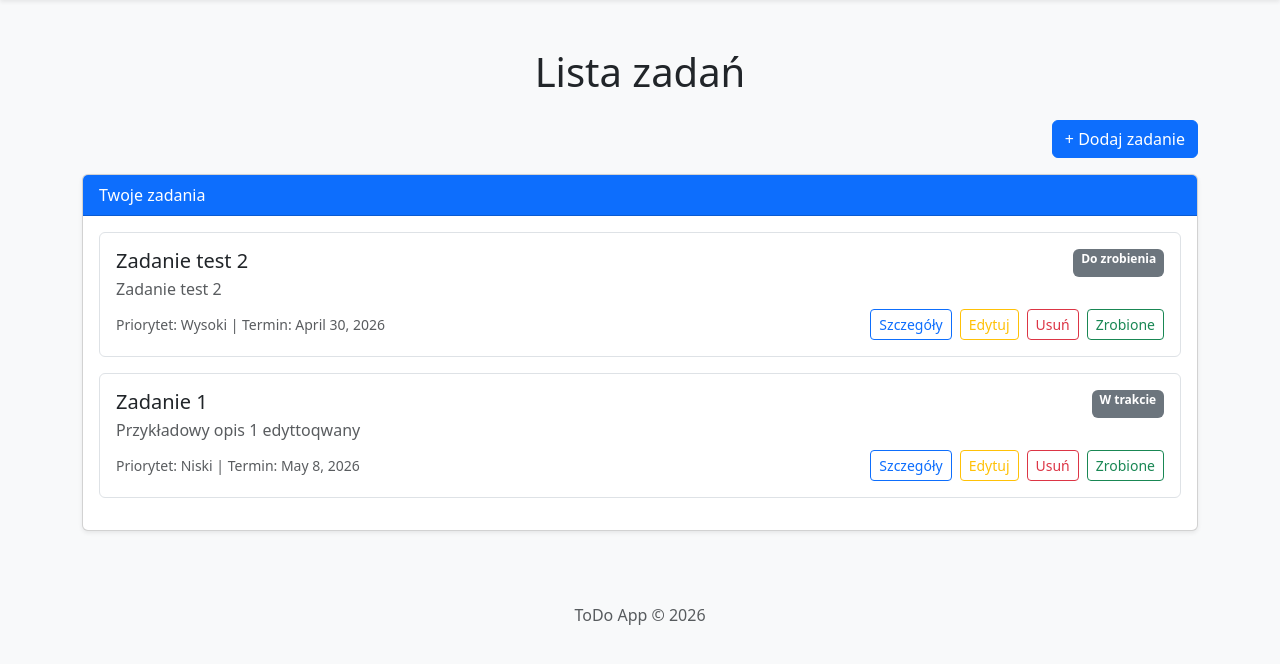
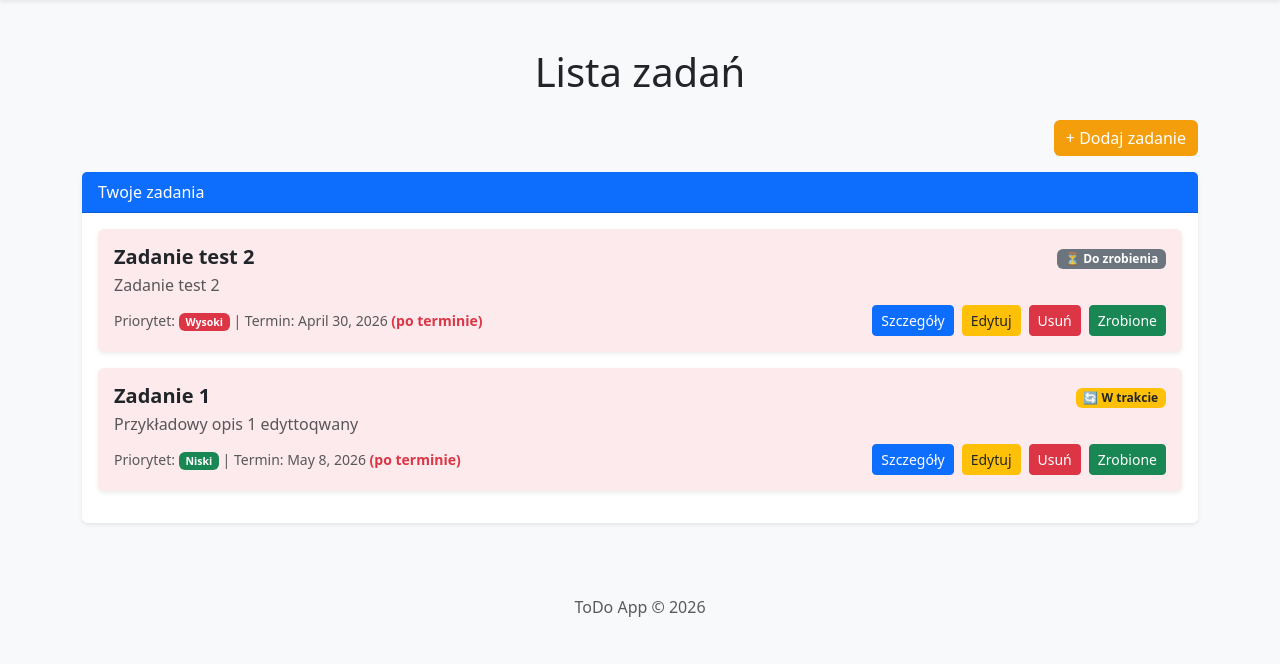
Before and after one commit to MartaStarekPiasny/TODO, a Django app: page / in a window 1280 px wide. Shown: the part 56-720 px from the top of the page. Run offline with Django 5.2, Linux system fonts and the light colour scheme; a user stored in the database is signed in; data comes from the database, SQL or seed files in the repository; both versions use the stored data as it was after the commit.

Commit message:
Sprint 4

```diff
--- a/tasks/templates/tasks/base.html
+++ b/tasks/templates/tasks/base.html
@@ -9,7 +9,7 @@
     <link href="https://cdn.jsdelivr.net/npm/bootstrap@5.3.3/dist/css/bootstrap.min.css" rel="stylesheet">
     <style>
         :root {
-        --main-color: #f59e0b;      /* pomarańcz/złoto */
+            --main-color: #f59e0b; /* pomarańcz/złoto */
             --main-dark: #d97706;
             --bg-light: #fffaf3;
         }
@@ -32,12 +32,21 @@
         .card-custom {
             border-radius: 12px;
             border: none;
-        box-shadow: 0 4px 12px rgba(0,0,0,0.08);
+            box-shadow: 0 4px 12px rgba(0, 0, 0, 0.08);
         }
 
         .title-accent {
             color: var(--main-color);
             font-weight: 600;
+        }
+
+        .card-task {
+            transition: 0.2s;
+        }
+
+        .card-task:hover {
+            transform: scale(1.01);
+            box-shadow: 0 6px 16px rgba(0, 0, 0, 0.1);
         }
     </style>
 </head>
--- a/tasks/templates/tasks/index.html
+++ b/tasks/templates/tasks/index.html
@@ -5,12 +5,12 @@
 <h1 class="text-center mb-4">Lista zadań</h1>
 
 <div class="d-flex justify-content-end mb-3">
-    <a href="{% url 'task_create' %}" class="btn btn-primary">
+    <a href="{% url 'task_create' %}" class="btn btn-main">
         + Dodaj zadanie
     </a>
 </div>
 
-<div class="card shadow-sm">
+<div class="card shadow-sm border-0">
     <div class="card-header bg-primary text-white">
         Twoje zadania
     </div>
@@ -18,50 +18,99 @@
     <div class="card-body">
 
         {% for task in tasks %}
-        <div class="mb-3 p-3 border rounded bg-white">
+        <div class="mb-3 p-3 rounded shadow-sm card-task
+        {% if task.due_date and task.due_date < today %}
+            bg-danger bg-opacity-10
+        {% else %}
+            bg-white
+        {% endif %}
+        ">
 
-            <div class="d-flex justify-content-between">
-                <h5 class="mb-1 {% if task.is_completed %}text-decoration-line-through text-muted{% endif %}">
+            <!-- GÓRA -->
+            <div class="d-flex justify-content-between align-items-center">
+
+                <!-- TYTUŁ -->
+                <h5 class="mb-1
+                    {% if task.is_completed %}
+                        text-decoration-line-through text-muted
+                    {% else %}
+                        fw-bold
+                    {% endif %}
+                ">
                     {{ task.title }}
                 </h5>
 
-                <span class="badge bg-secondary">
-                        {{ task.get_status_display }}
+                <!-- STATUS -->
+                {% if task.status == "todo" %}
+                    <span class="badge bg-secondary">
+                        ⏳ {{ task.get_status_display }}
                     </span>
+                {% elif task.status == "in_progress" %}
+                    <span class="badge bg-warning text-dark">
+                        🔄 {{ task.get_status_display }}
+                    </span>
+                {% elif task.status == "done" %}
+                    <span class="badge bg-success">
+                        ✅ {{ task.get_status_display }}
+                    </span>
+                {% endif %}
+
             </div>
 
+            <!-- OPIS -->
             <p class="text-muted mb-2">
                 {{ task.description }}
             </p>
 
+            <!-- DÓŁ -->
             <div class="d-flex justify-content-between align-items-center">
 
                 <small class="text-muted">
-                    Priorytet: {{ task.get_priority_display }}
+                    Priorytet:
+
+                    {% if task.priority == "low" %}
+                        <span class="badge bg-success">
+                            {{ task.get_priority_display }}
+                        </span>
+                    {% elif task.priority == "medium" %}
+                        <span class="badge bg-warning text-dark">
+                            {{ task.get_priority_display }}
+                        </span>
+                    {% elif task.priority == "high" %}
+                        <span class="badge bg-danger">
+                            {{ task.get_priority_display }}
+                        </span>
+                    {% endif %}
+
                     {% if task.due_date %}
-                    | Termin: {{ task.due_date }}
+                        | Termin: {{ task.due_date }}
+
+                        {% if task.due_date < today %}
+                            <span class="text-danger fw-bold"> (po terminie)</span>
+                        {% endif %}
                     {% endif %}
                 </small>
 
+                <!-- PRZYCISKI -->
                 <div class="d-flex gap-2">
 
-                    <a href="{% url 'task_detail' task.id %}" class="btn btn-sm btn-outline-primary">
+                    <a href="{% url 'task_detail' task.id %}" class="btn btn-sm btn-primary">
                         Szczegóły
                     </a>
 
-                    <a href="{% url 'task_edit' task.id %}" class="btn btn-sm btn-outline-warning">
+                    <a href="{% url 'task_edit' task.id %}" class="btn btn-sm btn-warning text-dark">
                         Edytuj
                     </a>
 
-                    <a href="{% url 'task_delete' task.id %}" class="btn btn-sm btn-outline-danger">
+                    <a href="{% url 'task_delete' task.id %}" class="btn btn-sm btn-danger">
                         Usuń
                     </a>
 
-                    <a href="{% url 'task_toggle' task.id %}" class="btn btn-sm btn-outline-success">
+                    <a href="{% url 'task_toggle' task.id %}" class="btn btn-sm btn-success">
                         {% if task.is_completed %}
-                        Cofnij
+                            Cofnij
                         {% else %}
-                        Zrobione
+                            Zrobione
                         {% endif %}
                     </a>
 
--- a/tasks/views.py
+++ b/tasks/views.py
@@ -2,17 +2,17 @@ from django.shortcuts import render, redirect, get_object_or_404
 from django.contrib import messages
 from django.contrib.auth.decorators import login_required
 from django.contrib.auth.views import LoginView, LogoutView
-
 from .forms import RegisterForm, TaskForm
 from .models import Task
-
+from datetime import date
 
 @login_required
 def index(request):
     tasks = Task.objects.filter(user=request.user).order_by("-created_at")
 
     return render(request, "tasks/index.html", {
-        "tasks": tasks
+        "tasks": tasks,
+        "today": date.today()
     })
 
 
```
Also changed, not shown: db.sqlite3. Lines whose indentation alone changed are shown as unchanged.
